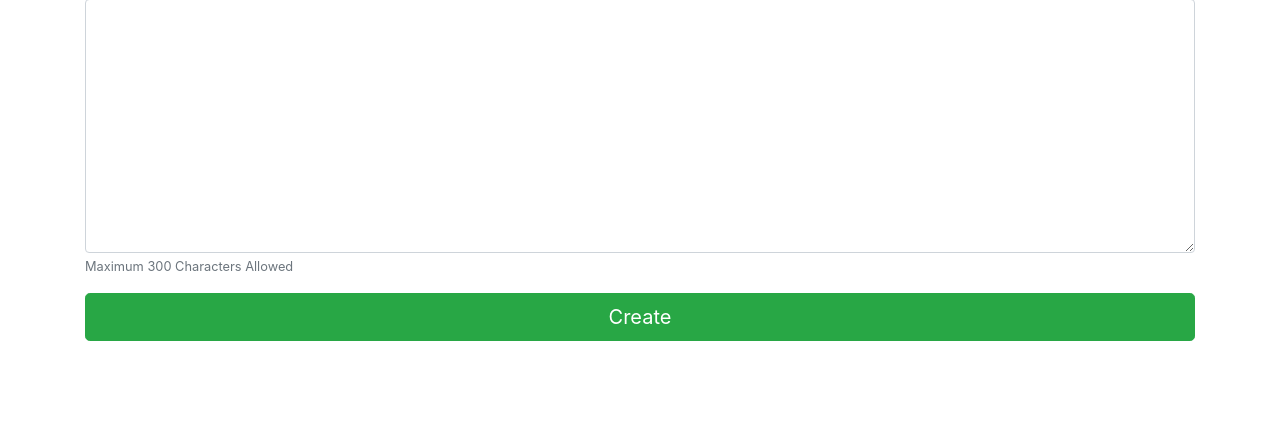
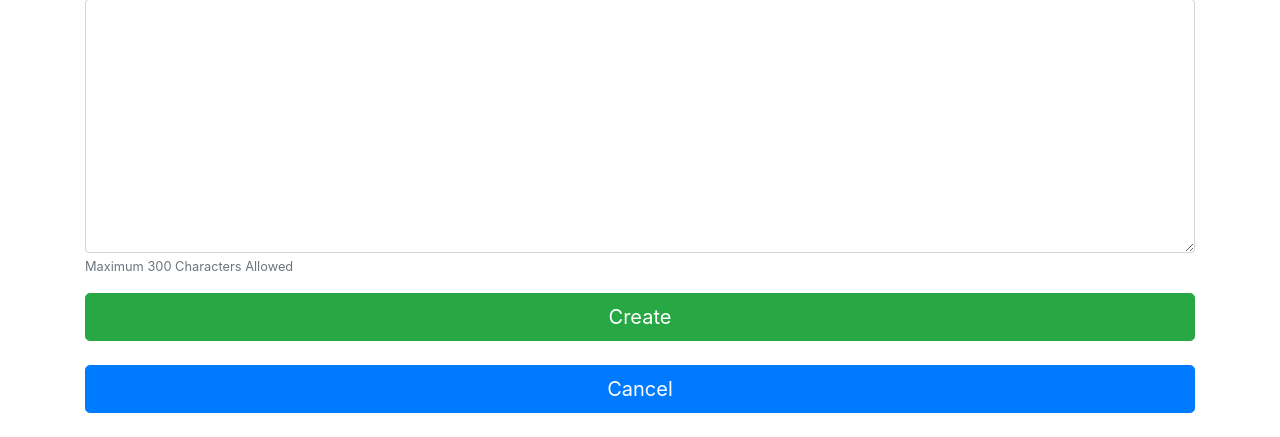
Before and after one commit to Not-Qualified/laxmi, a Django app: page / in a window 1280 px wide. Shown: the part 1269-1706 px from the top of the page. Before the commit the page ends 1610 px from the top, so only its background shows below. Run offline with Django 3.2, Linux system fonts and the light colour scheme; some libraries are stand-ins or nearby versions.

Commit message:
Person App
Person App Add, Update, List & Delete Completely updated
Yet timezone issues not yet have been solved

```diff
--- a/laxmi/settings.py
+++ b/laxmi/settings.py
@@ -111,7 +111,7 @@ AUTH_PASSWORD_VALIDATORS = [
 
 LANGUAGE_CODE = 'en-us'
 
-TIME_ZONE = 'UTC'
+TIME_ZONE = 'UTC' # Always use UTC
 
 USE_I18N = True
 
--- a/person/templates/person/person_detail.html
+++ b/person/templates/person/person_detail.html
@@ -17,7 +17,7 @@
 		<tr>
 			<td>{{ object.first_name }}</td>
 			<td>{{ object.middle_name }}</td>
-			<td>{{ pobject.last_name }}</td>
+			<td>{{ object.last_name }}</td>
 			<td>
 			{% if object.sex == "F" %}
 				FeMale
@@ -25,7 +25,7 @@
 				Male
 			{% endif %}
 			</td>
-			<td>{{ pobject.job }}</td>
+			<td>{{ object.job }}</td>
 			<td>{{ object.mobile_one }}, {{ object.mobile_two }}</td>
 		</tr>
 	</tbody>
@@ -40,6 +40,8 @@
 		</tr>
 	</tfoot>
 </table>
+<a href="{% url 'person-update' object.id %}" class="btn btn-primary btn-lg">Update</a>
+<a href="{% url 'person-delete' object.id %}" class="btn btn-danger btn-lg">Delete</a>
 {% endblock content %}
 {% block script %}
 	<script type="text/javascript">
--- a/person/templates/person/person_form.html
+++ b/person/templates/person/person_form.html
@@ -7,14 +7,15 @@
 		{{ form|crispy }}
 		{% if url_name == "person-create" %}
 			<input class="btn btn-success btn-lg btn-block" type="submit" value="Create" />
-		{% elif url_name == "customer-update" %}
+		{% elif url_name == "person-update" %}
 			<input class="btn btn-success btn-lg btn-block" type="submit" value="Update" />
 		{% endif %}
 	</form>
 	<br />
-	{% if url_name == "customer-create" %}
-		<a class="btn btn-primary btn-lg btn-block" href="{% url 'customer-list' %}">Cancel</a>
-	{% elif url_name == "customer-update" %}
-		<a class="btn btn-primary btn-lg btn-block" href="{% url 'customer-detail' object.id %}">Cancel</a>
+	{% if url_name == "person-create" %}
+		<a class="btn btn-primary btn-lg btn-block" href="{% url 'person-list' %}">Cancel</a>
+	{% elif url_name == "person-update" %}
+		<a class="btn btn-primary btn-lg btn-block" href="{% url 'person-detail' object.id %}">Cancel</a>
 	{% endif %}
+	<br />
 {% endblock content %}
--- a/templates/base.html
+++ b/templates/base.html
@@ -25,7 +25,7 @@
 
 	<!-- Navigation Bar -->
 	<nav class="navbar navbar-expand-md navbar-dark fixed-top bg-dark">
-		<a class="navbar-brand" href="#">RajLaxmi Jewellers</a>
+		<a class="navbar-brand" href="{% url 'person-create' %}">RajLaxmi Jewellers</a>
 		<button class="navbar-toggler" type="button" data-toggle="collapse" data-target="#navbarCollapse" aria-controls="navbarCollapse" aria-expanded="false" aria-label="Toggle navigation">
 			<span class="navbar-toggler-icon"></span>
 		</button>
```
Also changed, not shown: person/templates/person/person_list.html (+7 -1 lines), db.sqlite3.
